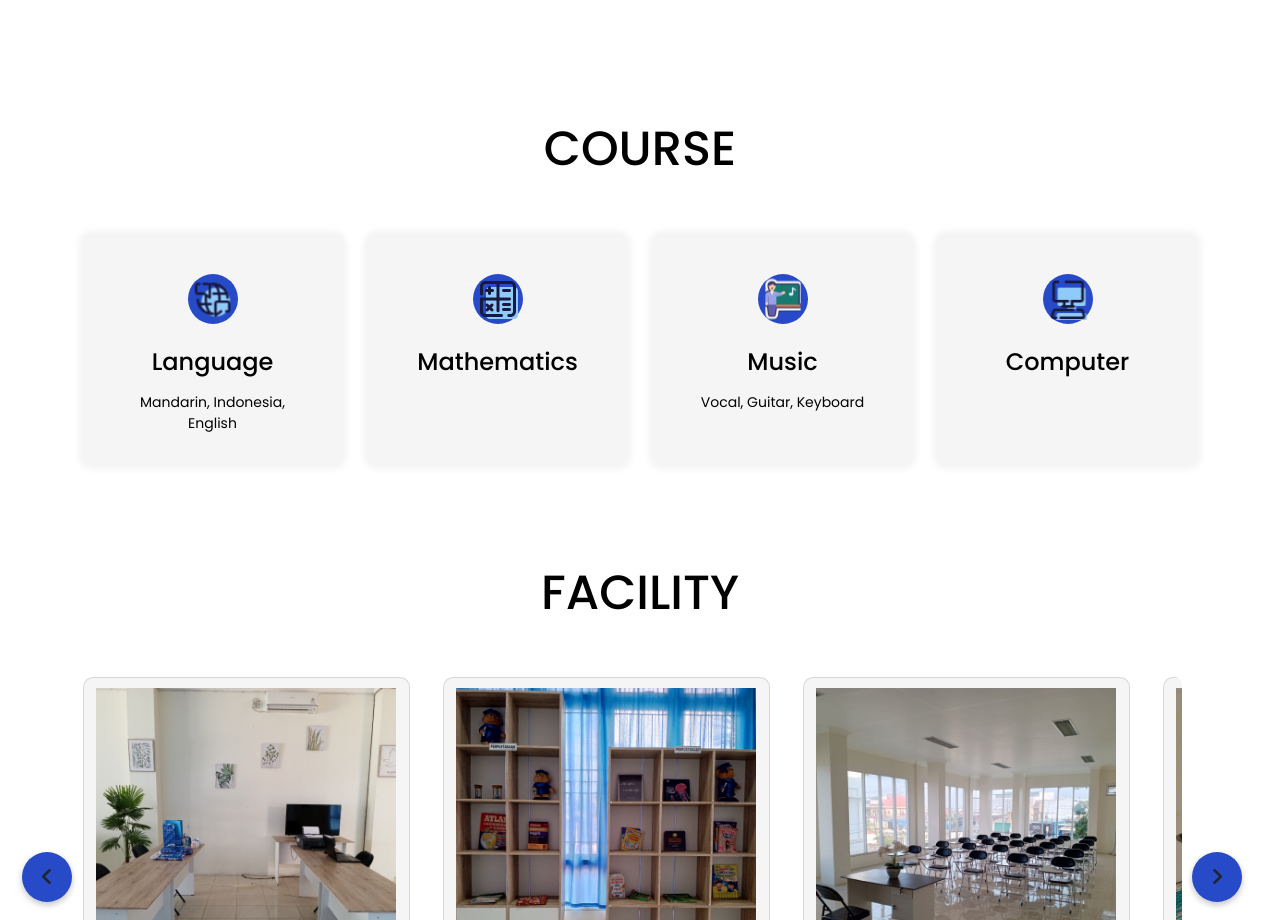
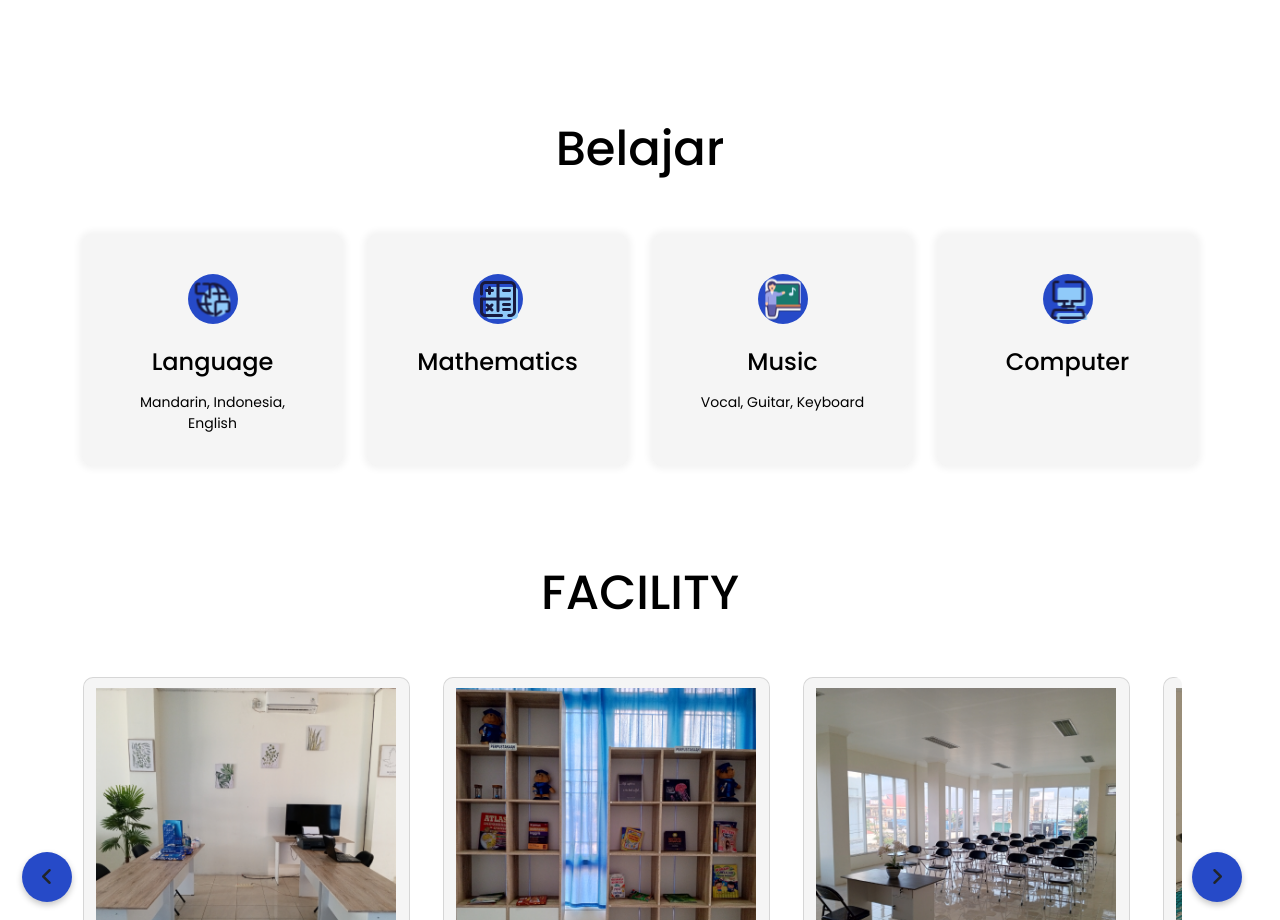
Before and after one commit to RainerCristiann/Project-Website-Tulus-Ganda, a plain HTML site: page index.html in a window 1280 px wide. Shown: the part 1480-2400 px from the top of the page. Drawn offline with nearby package versions, Linux system fonts and the light colour scheme; a web font is replaced by a local one.

Commit message:
ubah awal

```diff
--- a/index.html
+++ b/index.html
@@ -119,7 +119,7 @@
         <div class="container">
           <div class="row">
             <div class="col-12 text-center">
-              <h3>COURSE</h3>
+              <h3>Belajar</h3>
             </div>
           </div>
 
```
